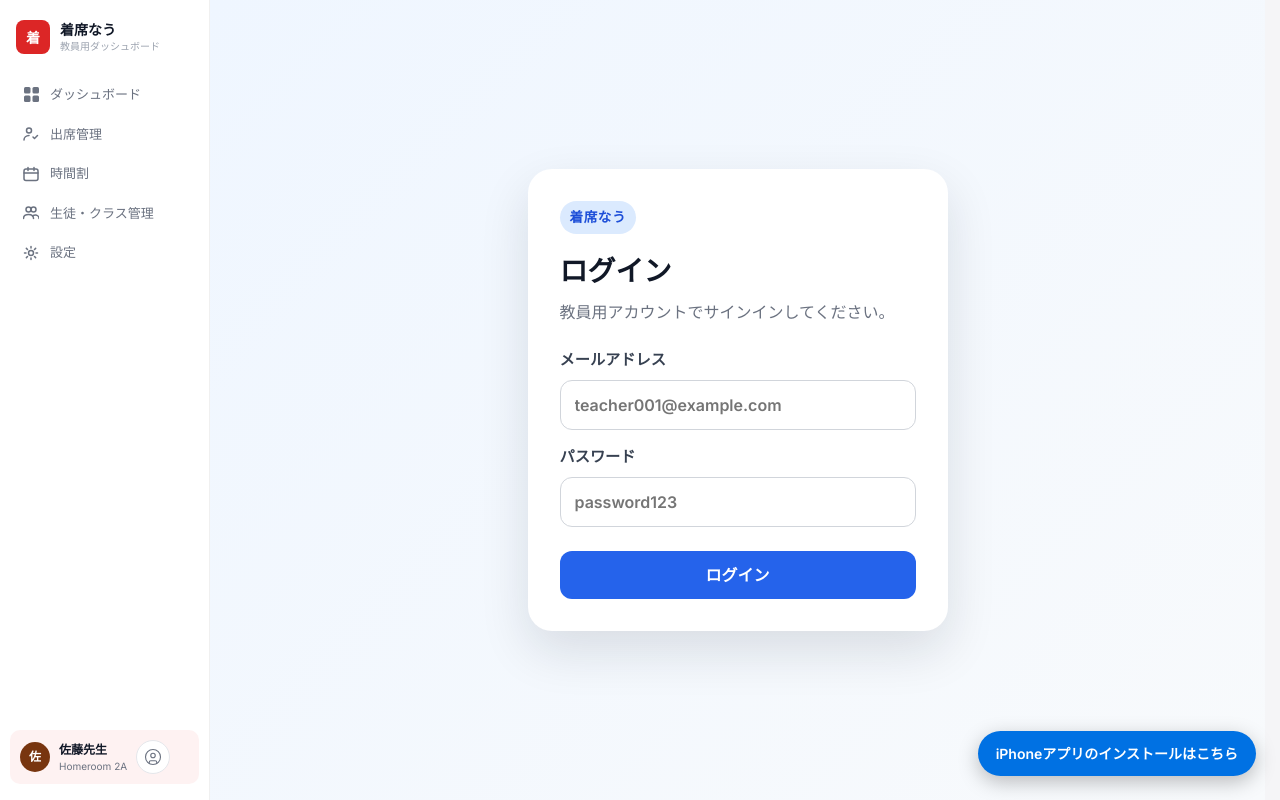
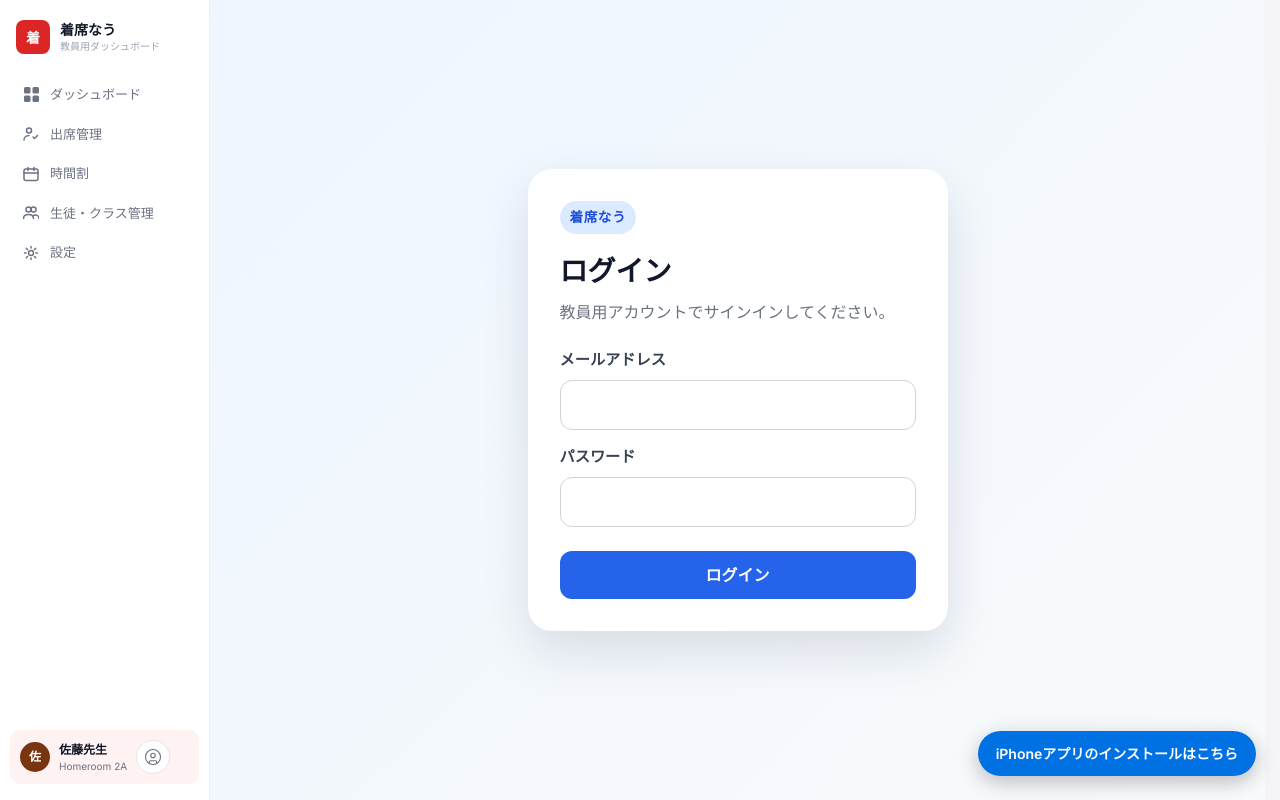
Before and after one commit to solalabs-jp/chakuseki-now-web, a Next.js app: page /login in a window 1280 px wide. Built offline with nearby package versions, Linux system fonts and the light colour scheme.

Commit message:
feat: add email-password authentication and registration endpoints to Firebase Functions

```diff
--- a/pages/login.tsx
+++ b/pages/login.tsx
@@ -74,7 +74,6 @@ const LoginPage: NextPage = () => {
               type="email"
               value={email}
               onChange={(event) => setEmail(event.target.value)}
-              placeholder="teacher001@example.com"
               required
             />
           </label>
@@ -85,7 +84,6 @@ const LoginPage: NextPage = () => {
               type="password"
               value={password}
               onChange={(event) => setPassword(event.target.value)}
-              placeholder="password123"
               required
             />
           </label>
```
Also changed, not shown: 1 other file (tests, documents, lock files or other folders).
